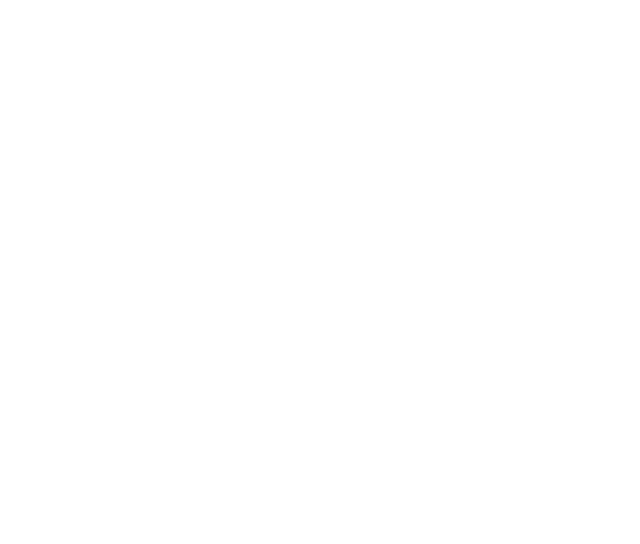
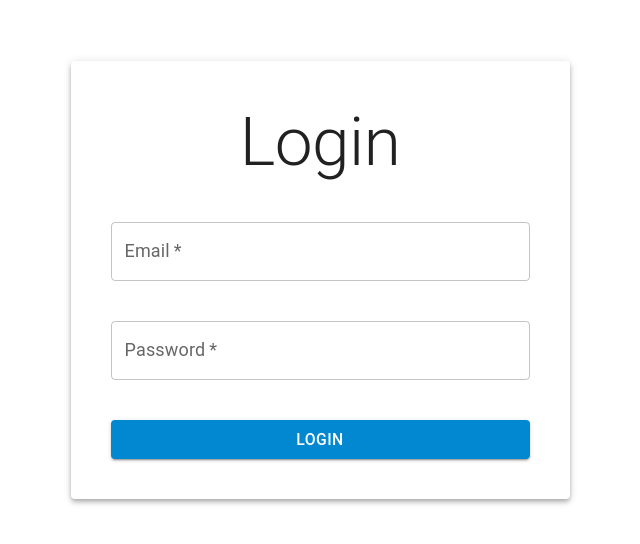
Before and after one commit to Sewar77/React3-Resturant, a React (Vite) app in the folder resturant/: page /login in a window 1280 px wide. Before the commit this address had no page. Shown: the part 120-664 px from the top of the page, without its empty margins (392-1032 px from the left). Built offline with nearby package versions, Linux system fonts and the light colour scheme.

Commit message:
feat: add login functionality and user profile management

```diff
--- a/resturant/src/App.jsx
+++ b/resturant/src/App.jsx
@@ -4,6 +4,8 @@ import { Routes, Route } from "react-router-dom";
 import Test from "./components/Test.jsx";
 import { Toaster } from "react-hot-toast";
 import Register from "./components/Auth/Register.jsx";
+import Login from "./components/Auth/Login.jsx";
+import Home from "./Pages/Home/Home.jsx";
 function App() {
   return (
     <>
@@ -15,6 +17,8 @@ function App() {
         <Route path="/contact" element={<Contact />} />
         <Route path="/test" element={<Test />} />
         <Route path="/register" element={<Register />} />
+        <Route path="/login" element={<Login />} />
+        <Route path="/home" element={<Home />} />
       </Routes>
     </>
   );
--- a/resturant/src/Context/userContext.jsx
+++ b/resturant/src/Context/userContext.jsx
@@ -6,13 +6,17 @@ export const userContext = createContext(); //store data
 export default function UserProvider({ children }) {
   //new state to store the users
   const [users, setUsers] = useState([]);
-
+  const [currentUser, setCurrentUser] = useState({});
   // store in local storage (set item ======> string) == convert the data into string
   // localStorage.setItem("users", JSON.stringify(users));
   // get from local storage (GET ITEM====> parse ) convert from string to the original type
 
   useEffect(() => {
     const allUsers = JSON.parse(localStorage.getItem("users")) || [];
+    const current = JSON.parse(localStorage.getItem("currentUser")) || [];
+    if (current) {
+      setCurrentUser(current);
+    }
     if (allUsers) {
       setUsers(allUsers);
     }
@@ -20,7 +24,7 @@ export default function UserProvider({ children }) {
   //empty [] => empty depandancies=> when refresh
 
   return (
-    <userContext.Provider value={{ users, setUsers }}>
+    <userContext.Provider value={{ users, setUsers, currentUser }}>
       {/* value => what to provide */}
       {children}
       {/* children => for whome to provide */}
--- a/resturant/src/Hooks/useAuth.js
+++ b/resturant/src/Hooks/useAuth.js
@@ -1,9 +1,10 @@
 import { useContext } from "react"
 import { userContext } from "../Context/userContext"
 import toast from "react-hot-toast";
+import { useNavigate } from "react-router-dom";
 export const useAuth = () => {
+    const navigate = useNavigate()
     const { users, setUsers } = useContext(userContext) //this is how to use the context
-    console.log(users);
     const register = (userData) => {
         try {
             //validation
@@ -26,6 +27,7 @@ export const useAuth = () => {
                 email: userData.email,
                 password: userData.password,
                 confirmPassword: userData.confirmPassword,
+                role: "user",
                 id: Date.now() //id should be unique
             }
             toast.success("Registeration sucessfully")
@@ -37,8 +39,38 @@ export const useAuth = () => {
             console.log(err)
         }
     }
-    //task:
-    const login = () => { }
 
-    return { register }
+    const login = (userData) => {
+        try {
+            if (!userData.email || !userData.password) {
+                toast.error("Please Fill All Fields")
+                return;
+            }
+            const isExist = users.find(user => user.email === userData.email)
+            if (!isExist) {
+                toast.error("Email does not exist")
+                return
+            }
+            if (isExist.password !== userData.password) {
+                toast.error("Password incorrect")
+                return
+            }
+            //role based access => rba
+            if (isExist.role === "user") navigate("/home")
+            if (isExist.role === "admin") navigate("/admin/dashboard")
+            localStorage.setItem("currentUser", JSON.stringify(isExist))
+            toast.success("Login successfully")
+
+        } catch (err) {
+            console.log(err)
+        }
+    }
+
+    const logout = () => {
+        // localStorage.setItem('currentUser', {})
+        localStorage.removeItem("currentUser")
+        navigate("/")
+    }
+
+    return { register, login, logout }
 }
--- /dev/null
+++ b/resturant/src/Pages/Home/Home.jsx
@@ -0,0 +1,13 @@
+import Menu from "../../components/Menu/Menu.jsx";
+import Navbar from "../../components/Navbar/Navbar.jsx";
+import Profile from "../../components/User/Profile/Profile.jsx";
+
+export default function Home() {
+  return (
+    <>
+      <Navbar />
+      <Profile />
+      <Menu />
+    </>
+  );
+}
--- a/resturant/src/components/Auth/Login.jsx
+++ b/resturant/src/components/Auth/Login.jsx
@@ -0,0 +1,80 @@
+import {
+  Box,
+  Button,
+  Container,
+  Paper,
+  TextField,
+  Typography,
+} from "@mui/material";
+import { useAuth } from "../../Hooks/useAuth";
+import { useState } from "react";
+function Login() {
+  const [userData, setUserData] = useState({
+    email: "",
+    password: "",
+  });
+  const { login } = useAuth();
+  const handleLogin = () => {
+    login(userData);
+  };
+  return (
+    <>
+      <Container
+        sx={{
+          margin: "auto",
+        }}
+      >
+        <Paper
+          elevation={4}
+          sx={{
+            p: 5,
+            m: 4,
+            width: "100%",
+          }}
+        >
+          <Typography
+            variant="h2"
+            sx={{
+              mb: 5,
+            }}
+          >
+            Login
+          </Typography>
+          <Box
+            sx={{
+              display: "flex",
+              flexDirection: "column",
+              gap: 5,
+              justifyContent: "center",
+            }}
+          >
+            <TextField
+              label="Email"
+              type="email"
+              fullWidth
+              required
+              value={userData.email}
+              onChange={(e) =>
+                setUserData({ ...userData, email: e.target.value })
+              }
+            />
+            <TextField
+              label="Password"
+              type="password"
+              fullWidth
+              required
+              value={userData.password}
+              onChange={(e) =>
+                setUserData({ ...userData, password: e.target.value })
+              }
+            />
+            <Button variant="contained" color="info" onClick={handleLogin}>
+              Login
+            </Button>
+          </Box>
+        </Paper>
+      </Container>
+    </>
+  );
+}
+export default Login;
--- a/resturant/src/components/Navbar/Navbar.jsx
+++ b/resturant/src/components/Navbar/Navbar.jsx
@@ -6,8 +6,18 @@ import {
   MenuItem,
   Typography,
 } from "@mui/material";
+import { useContext } from "react";
 import { useNavigate } from "react-router-dom";
+import { userContext } from "../../Context/userContext";
+import { useAuth } from "../../Hooks/useAuth";
+import toast from "react-hot-toast";
 function Navbar() {
+  const { currentUser } = useContext(userContext);
+  const { logout } = useAuth();
+  const handleLogout = () => {
+    logout();
+    toast.success("Logout seccessfully");
+  };
   const navigate = useNavigate();
   return (
     <>
@@ -38,10 +48,17 @@ function Navbar() {
               <MenuItem onClick={() => navigate("/contact")}>Contact</MenuItem>
               <MenuItem>About Us</MenuItem>
               <MenuItem>Menu</MenuItem>
-              <MenuItem>Login</MenuItem>
-              <MenuItem onClick={() => navigate("/register")}>
-                Register
-              </MenuItem>
+              {/* customize component */}
+              {currentUser.length === 0 ? (
+                <>
+                  <MenuItem onClick={() => navigate("/login")}>Login</MenuItem>
+                  <MenuItem onClick={() => navigate("/register")}>
+                    Register
+                  </MenuItem>
+                </>
+              ) : (
+                <MenuItem onClick={handleLogout}>Logout</MenuItem>
+              )}
             </MenuList>
           </Box>
           <Box>
--- /dev/null
+++ b/resturant/src/components/User/Profile/Profile.jsx
@@ -0,0 +1,18 @@
+import { Container, Typography } from "@mui/material";
+import { useContext } from "react";
+import { userContext } from "../../../Context/userContext";
+
+export default function Profile() {
+  const { currentUser } = useContext(userContext);
+  return (
+    <>
+      <Container
+        sx={{
+          py: 3,
+        }}
+      >
+        <Typography variant="h3">Welcom, {currentUser.name}</Typography>
+      </Container>
+    </>
+  );
+}
```
